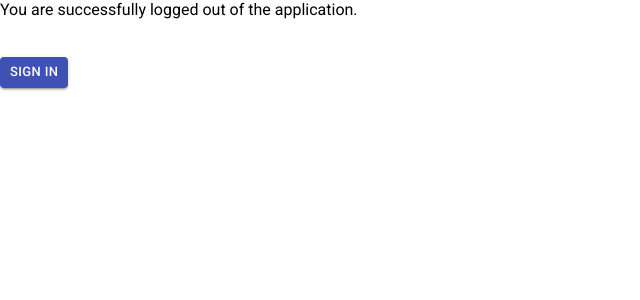
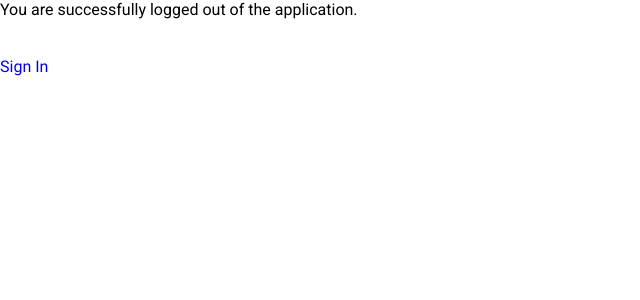
Before and after one commit to saqibs98/Chat-Application-in-React-JS, a React (Create React App) app: page /logout in a window 1280 px wide. Shown: the top 300 px of the page, without its empty margins (0-640 px from the left). Built offline with nearby package versions, Linux system fonts and the light colour scheme.

Commit message:
routes defined

```diff
--- a/package.json
+++ b/package.json
@@ -12,7 +12,7 @@
     "@types/node": "^17.0.10",
     "@types/react": "^17.0.38",
     "@types/react-dom": "^17.0.11",
-    "axios": "^0.21.1",
+    "axios": "^0.21.4",
     "react": "^17.0.2",
     "react-dom": "^17.0.2",
     "react-router-dom": "^5.2.0",
@@ -47,5 +47,6 @@
   },
   "devDependencies": {
     "@types/react-router-dom": "^5.3.3"
-  }
+  },
+  "proxy": "http://localhost:8000"
 }
--- a/src/components/logout/logout.tsx
+++ b/src/components/logout/logout.tsx
@@ -1,5 +1,5 @@
 import Button from "@material-ui/core/Button";
-
+import { Link } from "react-router-dom";
 const Logout = () => {
   //let navigate = useNavigate();
 
@@ -9,14 +9,9 @@
       <br />
       <br />
       <br />
-      <Button
-        size="small"
-        variant="contained"
-        color="primary"
-        onClick={(e) => {}}
-      >
+      <Link to="/" style={{ textDecoration: "none" }}>
         Sign In
-      </Button>
+      </Link>
     </div>
   );
 };
--- a/src/components/topbar/Topbar.tsx
+++ b/src/components/topbar/Topbar.tsx
@@ -14,7 +14,9 @@
 
       <div className="topbarRight">
         <Person />
-        <span>&nbsp; Logout</span>
+        <Link to="/logout">
+          <span>&nbsp; Logout</span>
+        </Link>
       </div>
     </div>
   );
--- a/src/pages/login/Login.tsx
+++ b/src/pages/login/Login.tsx
@@ -1,4 +1,5 @@
 import { useContext, useRef } from "react";
+import { Link } from "react-router-dom";
 import "./login.css";
 
 export default function Login() {
@@ -28,7 +29,6 @@
               className="loginInput"
               ref={username}
             />
-
             <button className="loginButton" type="submit">
               Log In
             </button>
```
Also changed, not shown: 2 other files (tests, documents, lock files or other folders).
